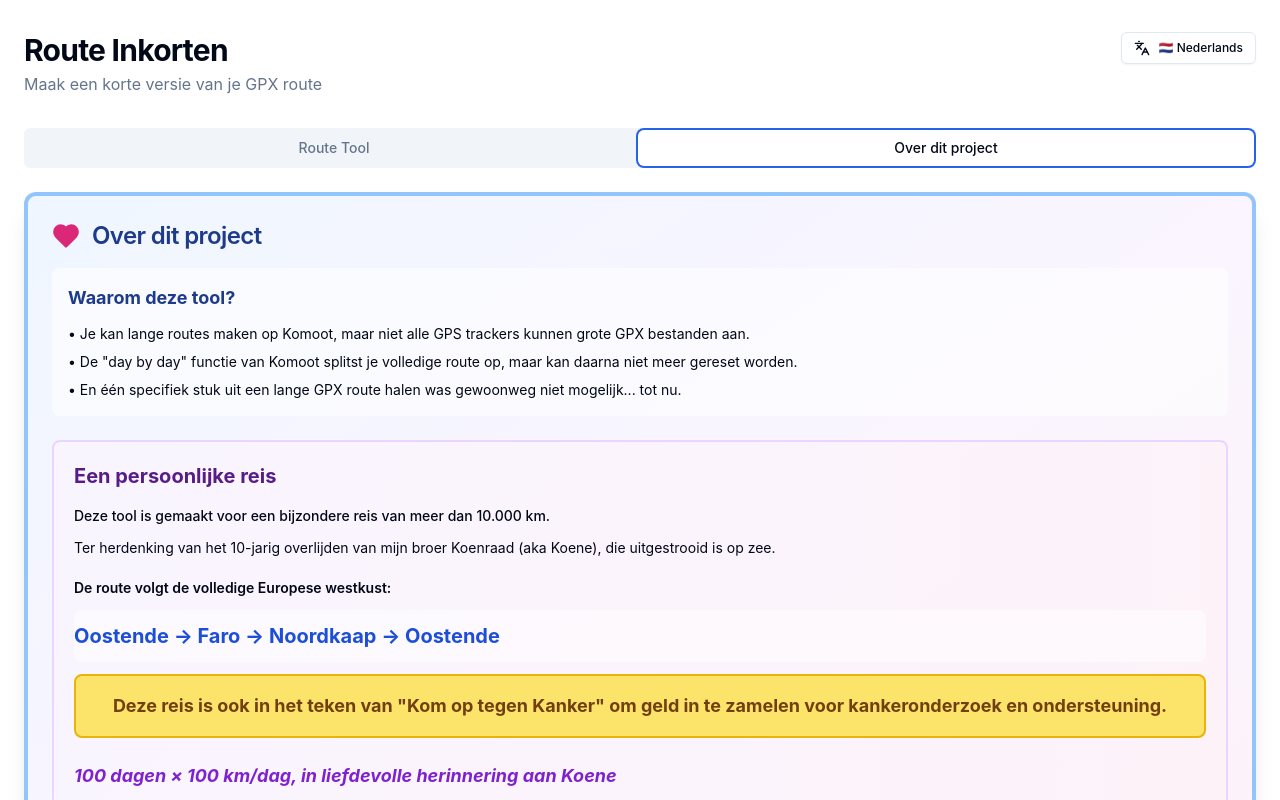
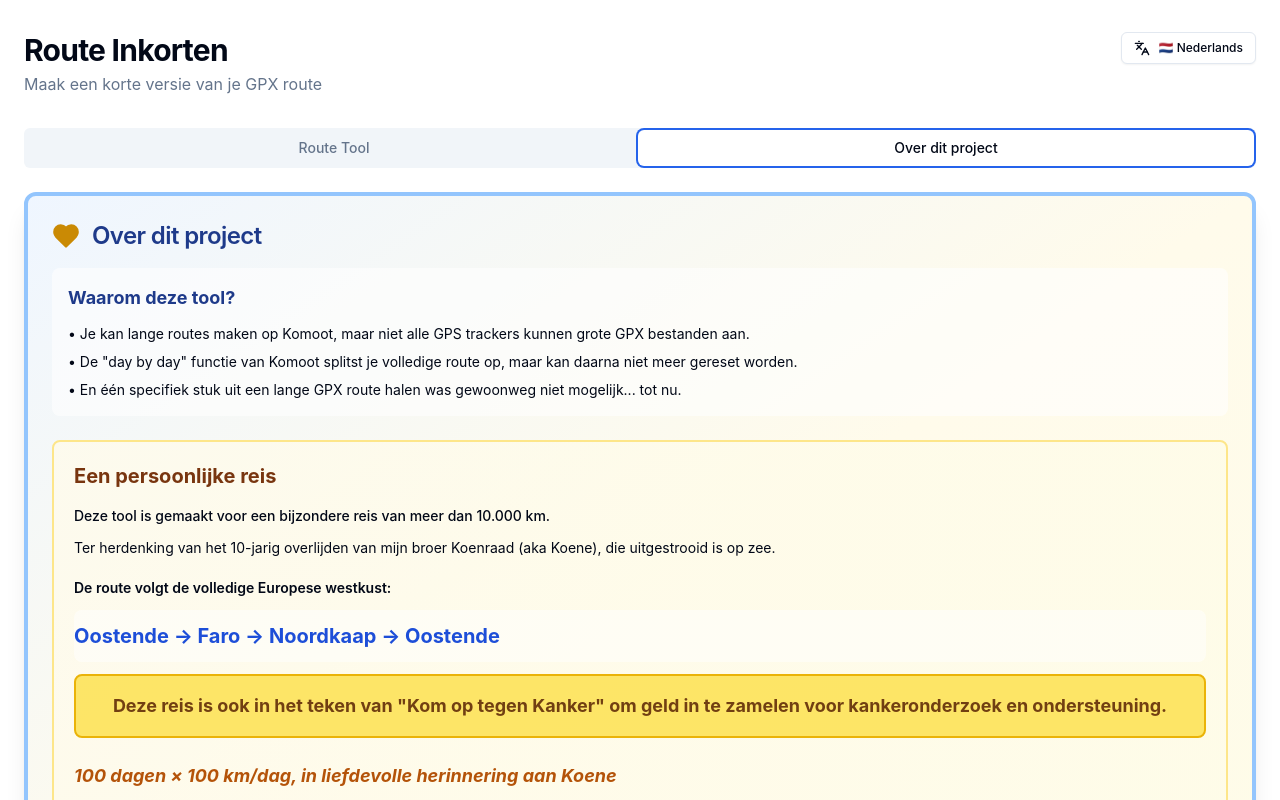
Before and after one commit to vervorm/gpx-cutter, a React (Vite) app: page / in a window 1280 px wide. Both pictures are taken after a click on the tab "Over dit project". Shown: the top 800 px of the page. Built offline with nearby package versions, Linux system fonts and the light colour scheme.

Commit message:
Change color scheme from purple to amber

```diff
--- a/src/App.tsx
+++ b/src/App.tsx
@@ -321,9 +321,9 @@ function App() {
           </Card>
 
             {/* Map Card */}
-            <Card className="border-purple-200 bg-purple-50/50 dark:bg-purple-950/20 h-fit lg:sticky lg:top-4">
+            <Card className="border-amber-200 bg-amber-50/50 dark:bg-amber-950/20 h-fit lg:sticky lg:top-4">
               <CardHeader>
-                <CardTitle className="flex items-center gap-2 text-purple-900 dark:text-purple-100">
+                <CardTitle className="flex items-center gap-2 text-amber-900 dark:text-amber-100">
                   <Map className="w-5 h-5" />
                   {t.mapTitle}
                 </CardTitle>
@@ -354,7 +354,7 @@ function App() {
         {preview && (
           <Button
             onClick={generateAllSegments}
-            className="w-full h-12 text-base bg-purple-600 hover:bg-purple-700"
+            className="w-full h-12 text-base bg-amber-600 hover:bg-amber-700"
             size="lg"
           >
             <Settings className="w-5 h-5" />
@@ -436,10 +436,10 @@ function App() {
 
           <TabsContent value="about" className="space-y-4">
             {/* About Section */}
-            <Card className="border-4 border-blue-300 bg-gradient-to-br from-blue-50 via-purple-50 to-pink-50 dark:from-blue-950/40 dark:via-purple-950/40 dark:to-pink-950/40 shadow-xl">
+            <Card className="border-4 border-blue-300 bg-gradient-to-br from-blue-50 via-amber-50 to-yellow-50 dark:from-blue-950/40 dark:via-amber-950/40 dark:to-yellow-950/40 shadow-xl">
               <CardHeader className="pb-4">
                 <CardTitle className="flex items-center gap-3 text-2xl text-blue-900 dark:text-blue-100">
-                  <Heart className="w-7 h-7 text-pink-600 fill-pink-600" />
+                  <Heart className="w-7 h-7 text-yellow-600 fill-yellow-600" />
                   {t.aboutTitle}
                 </CardTitle>
               </CardHeader>
@@ -455,8 +455,8 @@ function App() {
                 </div>
 
                 {/* Personal story */}
-                <div className="space-y-4 bg-gradient-to-r from-purple-50/80 to-pink-50/80 dark:from-purple-950/30 dark:to-pink-950/30 p-5 rounded-lg border-2 border-purple-200 dark:border-purple-800">
-                  <h3 className="font-bold text-xl text-purple-900 dark:text-purple-100 flex items-center gap-2">
+                <div className="space-y-4 bg-gradient-to-r from-amber-50/80 to-yellow-50/80 dark:from-amber-950/30 dark:to-yellow-950/30 p-5 rounded-lg border-2 border-amber-200 dark:border-amber-800">
+                  <h3 className="font-bold text-xl text-amber-900 dark:text-amber-100 flex items-center gap-2">
                      {t.aboutStoryTitle}
                   </h3>
                   <div className="space-y-3 text-sm">
@@ -468,13 +468,13 @@ function App() {
                     </p>
 
                     {/* Kom op tegen Kanker */}
-                    <div className="bg-yellow-300/80 dark:bg-pink-950/40 p-4 rounded-lg border-2 border-yellow-500 dark:border-pink-700 mt-4">
-                      <p className="font-bold text-yellow-900 dark:text-pink-100 text-lg flex items-center justify-center gap-2">
+                    <div className="bg-yellow-300/80 dark:bg-yellow-950/40 p-4 rounded-lg border-2 border-yellow-500 dark:border-yellow-700 mt-4">
+                      <p className="font-bold text-yellow-900 dark:text-yellow-100 text-lg flex items-center justify-center gap-2">
                         {t.aboutCancerText}
                       </p>
                     </div>
 
-                    <p className="italic font-bold text-lg text-purple-700 dark:text-purple-300 pt-3">
+                    <p className="italic font-bold text-lg text-amber-700 dark:text-amber-300 pt-3">
                        {t.aboutDedication}
                     </p>
                   </div>
@@ -498,7 +498,7 @@ function App() {
                       href="https://www.komoptegenkanker.be/acties/10k-voor-k"
                       target="_blank"
                       rel="noopener noreferrer"
-                      className="flex items-center gap-2 text-pink-600 dark:text-pink-400 hover:text-pink-800 dark:hover:text-pink-200 hover:underline transition-colors font-medium"
+                      className="flex items-center gap-2 text-yellow-600 dark:text-yellow-400 hover:text-yellow-800 dark:hover:text-yellow-200 hover:underline transition-colors font-medium"
                     >
                       <Heart className="w-5 h-5 fill-current" />
                       {t.aboutLinkKomOpTegenKanker}
@@ -508,7 +508,7 @@ function App() {
                       href="https://www.instagram.com/steven_verhoest?igsh=eHY0Y3BsOXd3dTdv&utm_source=qr"
                       target="_blank"
                       rel="noopener noreferrer"
-                      className="flex items-center gap-2 text-purple-600 dark:text-purple-400 hover:text-purple-800 dark:hover:text-purple-200 hover:underline transition-colors font-medium"
+                      className="flex items-center gap-2 text-amber-600 dark:text-amber-400 hover:text-amber-800 dark:hover:text-amber-200 hover:underline transition-colors font-medium"
                     >
                       <Eye className="w-5 h-5" />
                       {t.aboutLinkInstagram}
```
